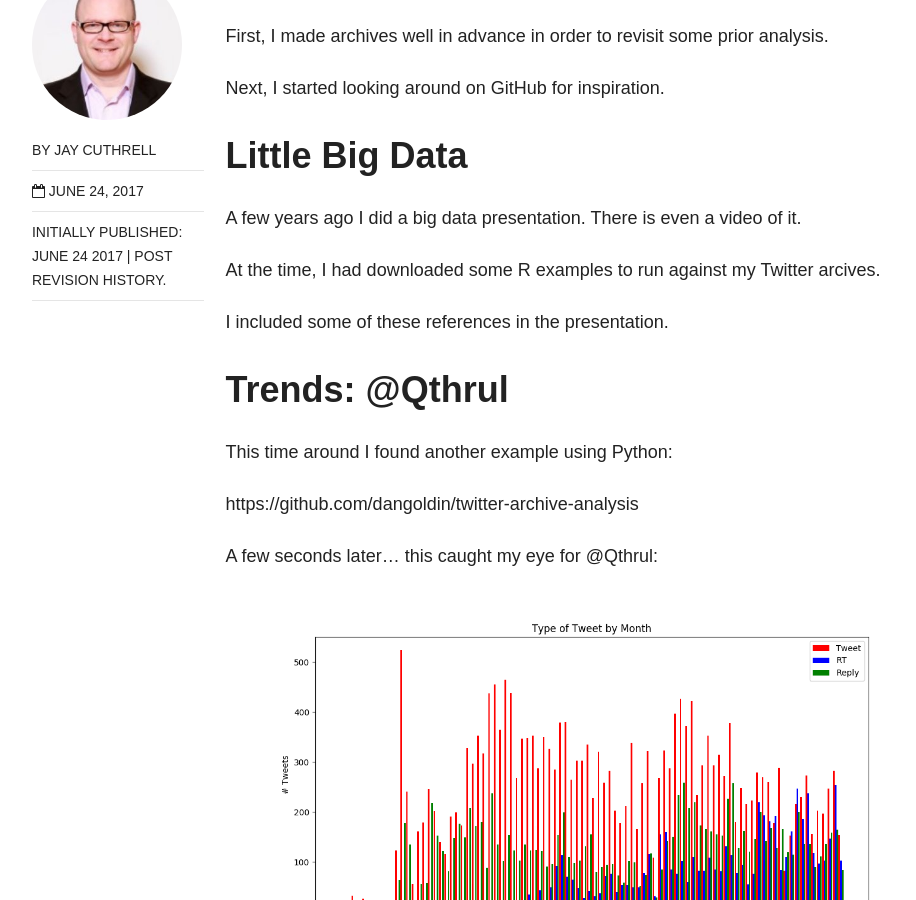
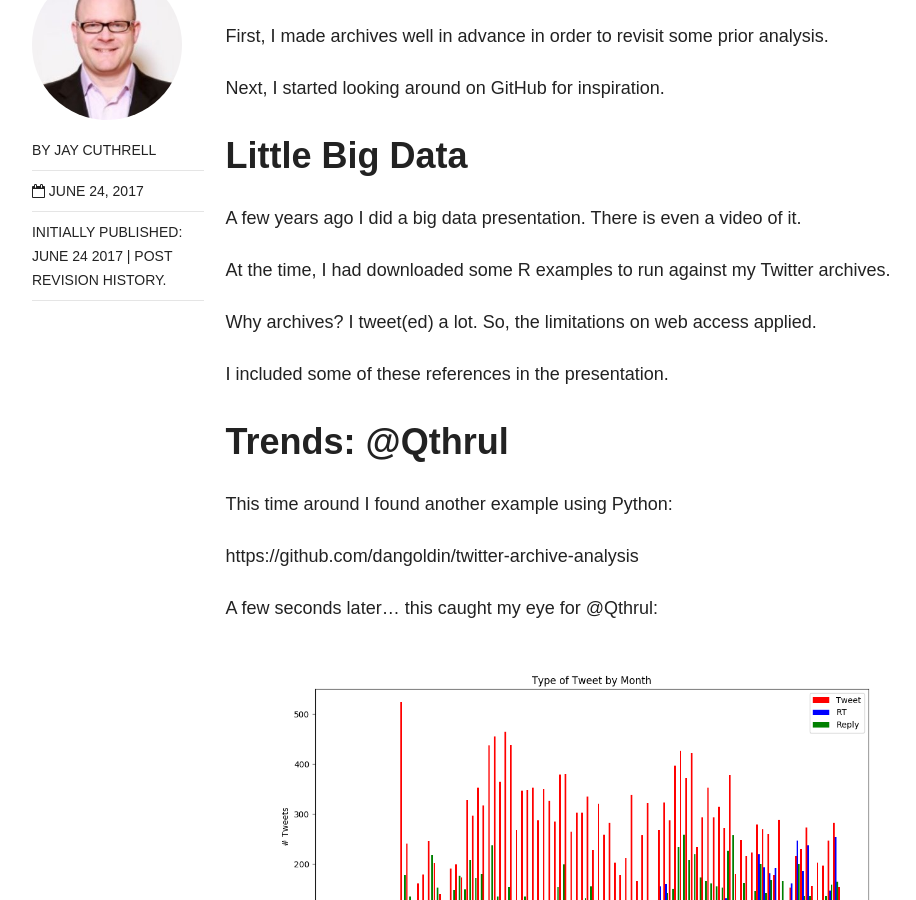
Before and after one commit to nsshommo/jaycuthrell.github.io, a Jekyll site: the page built from blog/_posts/2017-06-24-on-twitter.md, in a window 1280 px wide and 900 px high, scrolled down 950 px. Shown: the whole window, without its empty margins (154-1070 px from the left). Built offline with Jekyll 4.4.1, drawn with Linux system fonts in a browser that asks for light colours; nearby versions of some CDN libraries; comment, search, counter and statistics services are not loaded.

Commit message:
more graphs

```diff
--- a/blog/_posts/2017-06-24-on-twitter.md
+++ b/blog/_posts/2017-06-24-on-twitter.md
@@ -21,7 +21,9 @@ Little Big Data
 
 A few years ago I did a big data presentation. There is even a video of it.
 
-At the time, I had downloaded some R examples to run against my Twitter arcives.
+At the time, I had downloaded some R examples to run against my Twitter archives.
+
+Why archives? I tweet(ed) a lot. So, the limitations on web access applied.
 
 I included some of these references in the presentation.
 
```
Also changed, not shown: images/jayatdellemc-by-month-type.png.
